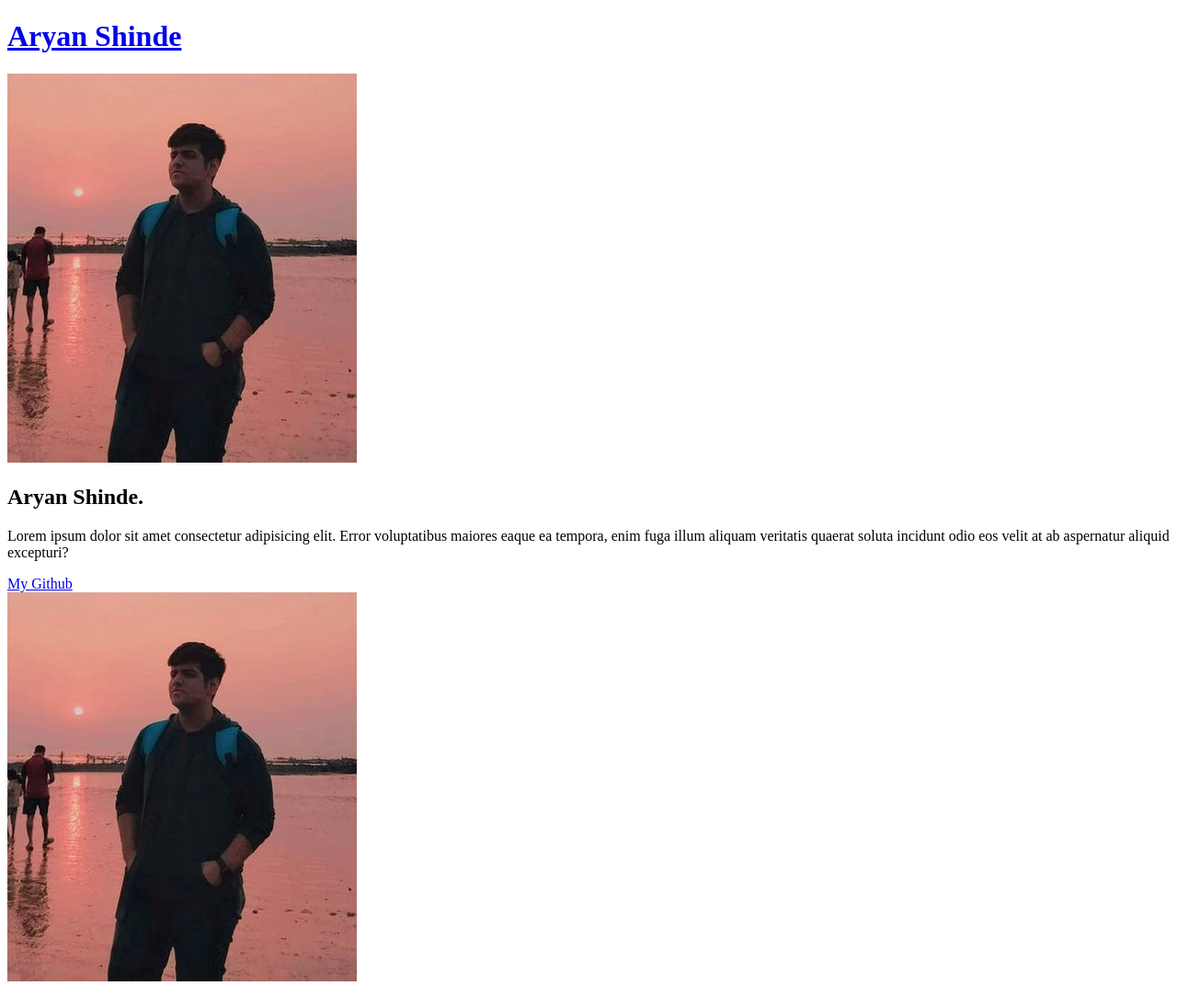
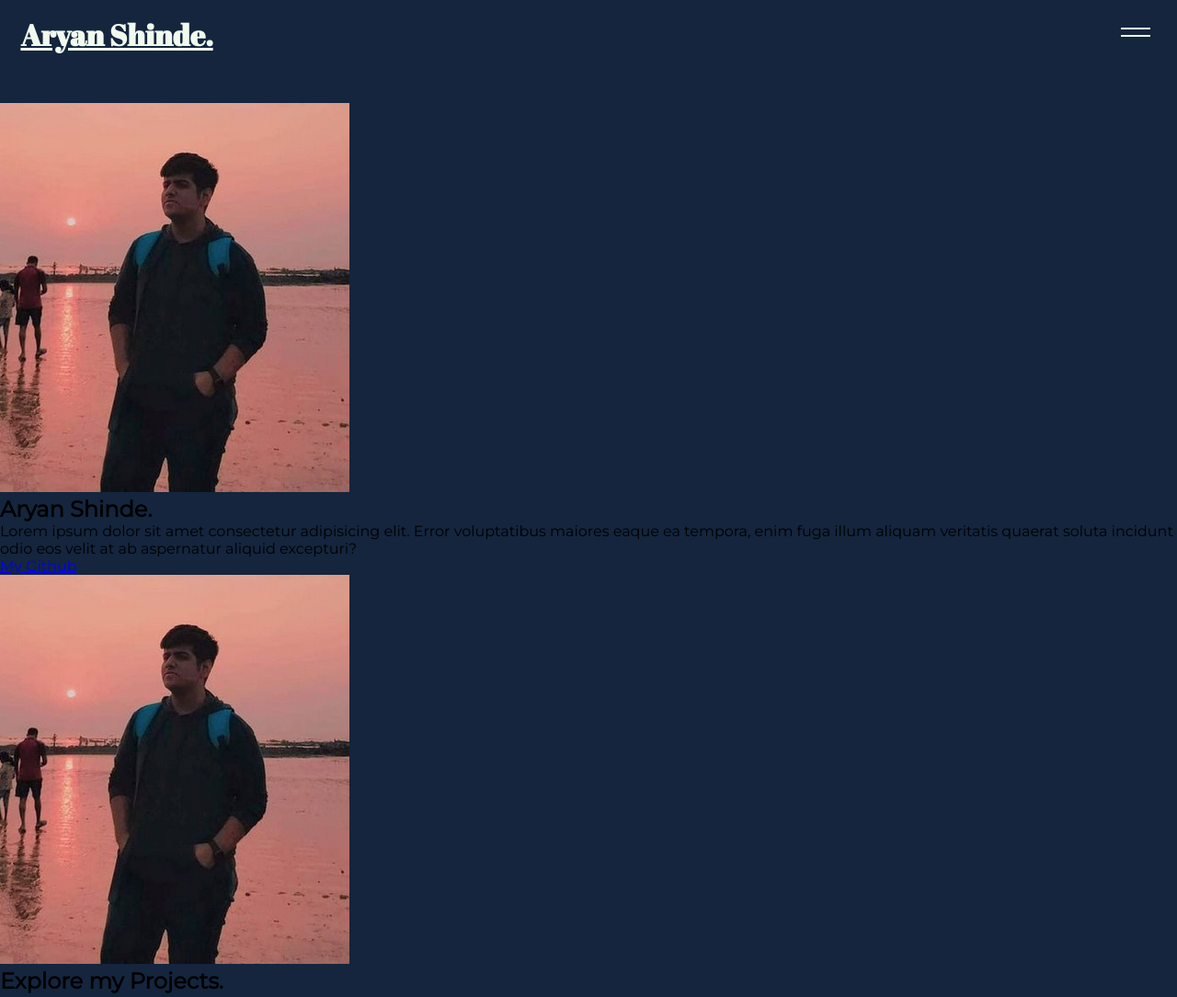
Before and after one commit to AryanShinde/newPortfolio, a plain HTML site: page index.html in a window 1280 px wide. Shown: the top 1084 px of the page at 92% size. Drawn offline with Linux system fonts and the light colour scheme.

Commit message:
header styled

```diff
--- a/index.html
+++ b/index.html
@@ -10,14 +10,14 @@
     <link rel="preconnect" href="https://fonts.gstatic.com" crossorigin>
     <link href="https://fonts.googleapis.com/css2?family=Abril+Fatface&family=Montserrat&display=swap" rel="stylesheet">
     <link href="https://fonts.googleapis.com/css2?family=Montserrat&display=swap" rel="stylesheet">
-    <style href="./styles.css"></style>
+    <link rel="stylesheet" href="./styles.css"></link>
 </head>
 
 <body>
 
     <!--Header starts-->
     <header class="nav-header">
-        <h1><a href="./index.html">Aryan Shinde</a></h1>
+        <h1 id="logo"><a href="./index.html">Aryan Shinde.</a></h1>
         <div class="burger">
             <div class="line1"></div>
             <div class="line2"></div>
@@ -93,10 +93,28 @@
             </div>
         </section>
         <!--card number3 ends-->
-
-
     </main>
-
+    <nav class="navbar">
+        <ul class="navbar-links">
+            <h3>Github</h3>
+            <h3>LinkedIn</h3>
+            <h3>Instagram</h3>
+            <h3>Twitter</h3>
+        </ul>
+        <div class="contact">
+            <h4>stay in touch.</h4>
+            <div>Lorem ipsum dolor sit amet consectetur, adipisicing elit. Delectus dolore, dolorem, culpa ad error
+                quibusdam sit repellendus qui debitis quo odio commodi quos? Necessitatibus earum distinctio voluptate
+                doloribus cumque voluptatibus!</div>
+        </div>
+    </nav>
+    <div class="cursor">
+        <span class="cursor-text">
+        </span>
+    </div>
+    <div class="swipe swipe1"></div>
+    <div class="swipe swipe2"></div>
+    <div class="swipe swipe3"></div>
     <script src="./index.js"></script>
 </body>
 
--- a/styles.css
+++ b/styles.css
@@ -0,0 +1,39 @@
+*{
+    padding: 0%;
+    margin: 0%;
+
+}
+:root{
+    --dark-blue:#14253d;
+    --blue:#457b9d;
+    --light-blue:#a8dadc;
+    --white:#f1faee;
+    --red:#e63946;
+}
+body{
+    background:var(--dark-blue);
+    font-family: 'Montserrat', sans-serif;
+}
+#logo a{
+    color: var(--white);
+}
+.nav-header{
+    display: flex;
+    font-family: 'Abril Fatface', cursive;
+    color: var(--white);
+    min-height: 10vh;
+    justify-content: space-between;
+    padding: 1rem 1.4rem;
+}
+.line1,.line2{
+    margin-top: 0.2rem;
+    width:2rem;
+    height:0.1rem;
+    margin:0.4rem;
+    background:var(--white);
+    pointer-events: none;
+}
+.burger{
+    margin-top: 0.5rem;
+    cursor: pointer;
+}
```
